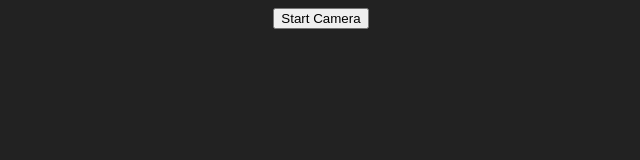
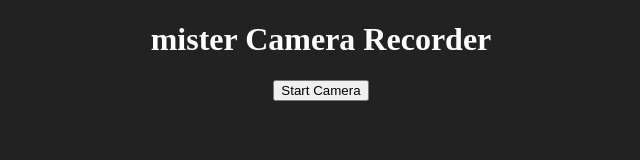
Before and after one commit to imjakob/misterRecorder, a website: page public/index.html in a window 1280 px wide. Shown: the whole page, without its empty margins (319-959 px from the left). Drawn offline with Linux system fonts and the light colour scheme.

Commit message:
touch ui

```diff
--- a/public/index.html
+++ b/public/index.html
@@ -2,7 +2,7 @@
 <html>
   <head>
     <meta charset="utf-8" />
-    <title>RTC Playround</title>
+    <title>mister Camera</title>
     <style>
       body {
         text-align: center;
@@ -16,6 +16,7 @@
     </style>
   </head>
   <body>
+    <h1>mister Camera Recorder</h1>
     <button id="startCamera">Start Camera</button>
     <button id="stopCamera" hidden>Stop Camera</button>
     <button id="startRecord" hidden>Start Recording</button>
@@ -25,6 +26,7 @@
     <div id="errors"></div>
     <video id="live-video" src="" autoplay muted style="display:none;"></video>
     <video id="recorded-video" src="" controls style="display:none;"></video>
+
     <ul id="videoList"></ul>
 
     <script src="main.js"></script>
```
